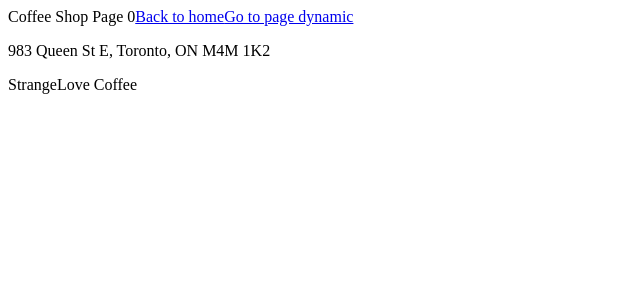
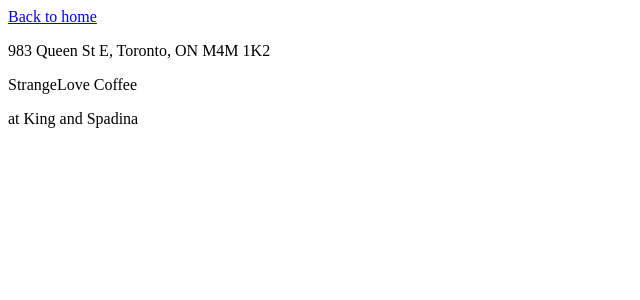
Before and after one commit to jeremysb1/coffeeapp, a Next.js app: page /coffee-shop/0 in a window 1280 px wide. Shown: the top 300 px of the page, without its empty margins (0-640 px from the left). Built offline with nearby package versions, Linux system fonts and the light colour scheme.

Commit message:
destructured props.coffeeStore

```diff
--- a/pages/coffee-shop/[id].js
+++ b/pages/coffee-shop/[id].js
@@ -26,16 +26,21 @@
 
 const CoffeeStore = (props) => {
   const router = useRouter();
+
+  const { address, name, neighborhood } = props.coffeeStore;
+
+  if(router.isFallback) {
+    return <div>Loading...</div>
+  }
+
   return (
-    <div>Coffee Shop Page {router.query.id}
+    <div>
       <Link href="/">
         <a>Back to home</a>
       </Link>
-      <Link href="/coffee-shop/dynamic">
-        <a>Go to page dynamic</a>
-      </Link>
       <p>{props.coffeeStore.address}</p>
       <p>{props.coffeeStore.name}</p>
+      <p>{props.coffeeStore.neighborhood}</p>
     </div>
   );
 };
```
